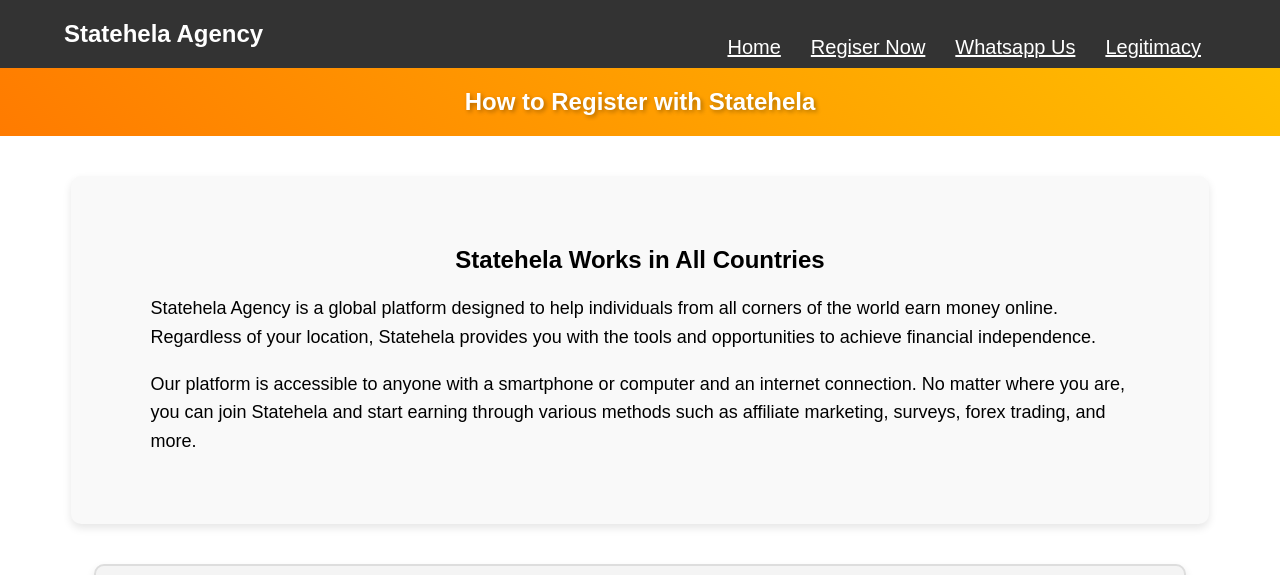
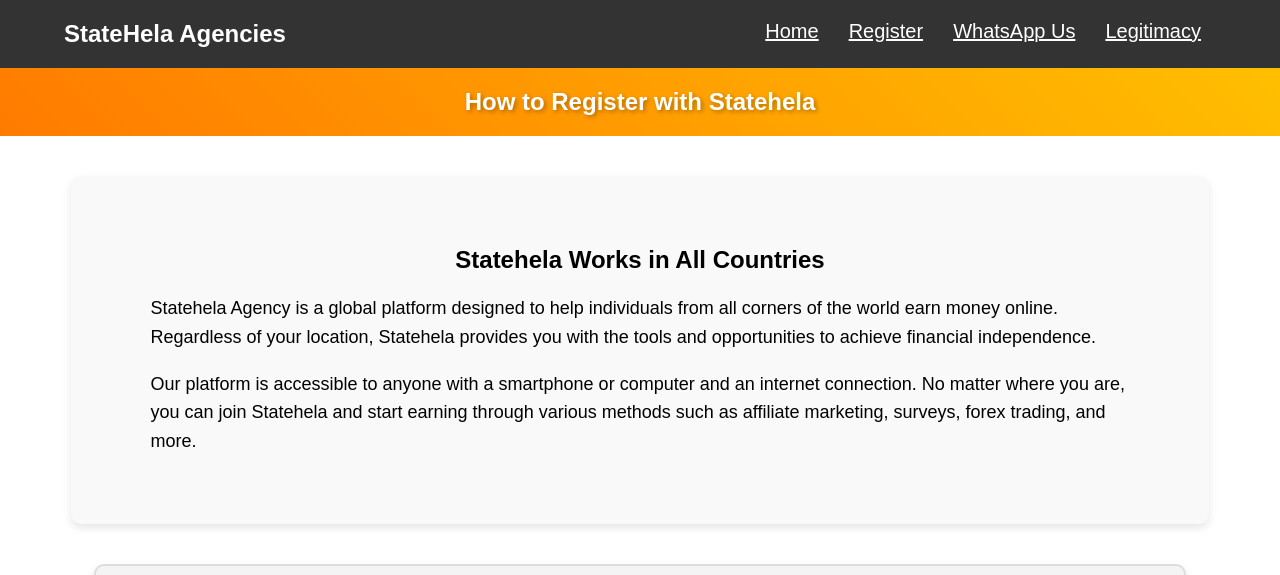
Before and after one commit to elzado001/statehela.com2, a plain HTML site: page register.html in a window 1280 px wide. Shown: the top 575 px of the page. Drawn offline with Linux system fonts and the light colour scheme; a script that the page names is missing.

Commit message:
Update register.html

```diff
--- a/register.html
+++ b/register.html
@@ -10,17 +10,18 @@
   <link rel="icon" type="image/png" href="image/logo2.png">
 </head>
 <body>
-  <!-- Navigation Bar -->
-  <nav class="navbar">
+   <!-- top navigation bar -->
+   <nav class="navbar">
     <div class="container">
-      <a href="index.html" class="logo">Statehela Agency</a>
-      <ul class="nav-links">
-        <li><a href="index.html">Home</a></li>
-        <li><a href="https://statehela.com/register.php?ref=Elzado">Regiser Now</a></li>
-        <li><a href="https://api.whatsapp.com/send?phone=254742381320&text=Hi.+I+would+like+to+join+your+Statehela.+Please+Guide+me">Whatsapp Us</a></li>
-        <li><a href="https://www.statehela-agencies.com/legitimacy.html">Legitimacy</a></li>
+      <a href="index.html" class="logo">StateHela Agencies</a>
+      <div class="nav-links">
+        <a href="index.html">Home</a>
+        <a href="https://statehela.com/register.php?ref=Elzado">Register</a>
 
-      </ul>
+        <a href="https://api.whatsapp.com/send?phone=254742381320&text=Hi.+I+would+like+to+join+StateHela+platform.+Please+Guide+me">WhatsApp Us</a>
+        <a href="https://www.statehela-agencies.com/legitimacy.html">Legitimacy</a>
+
+      </div>
     </div>
   </nav>
   <header>
```
